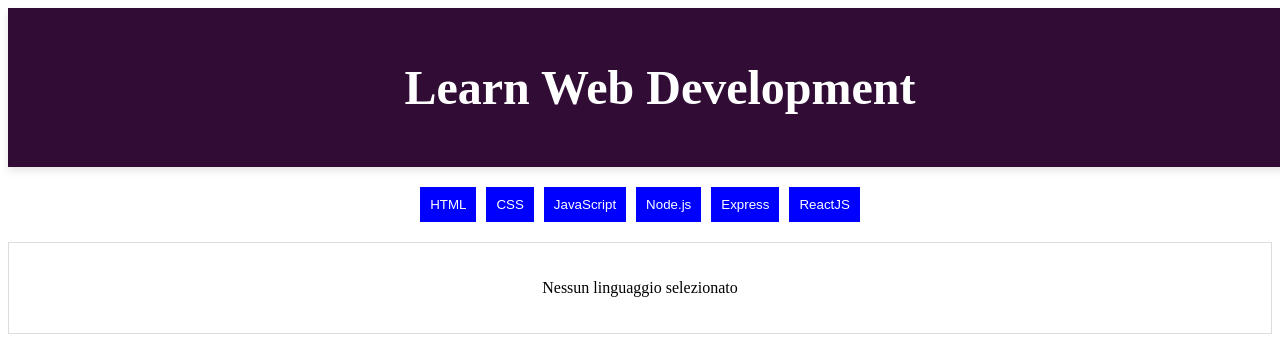
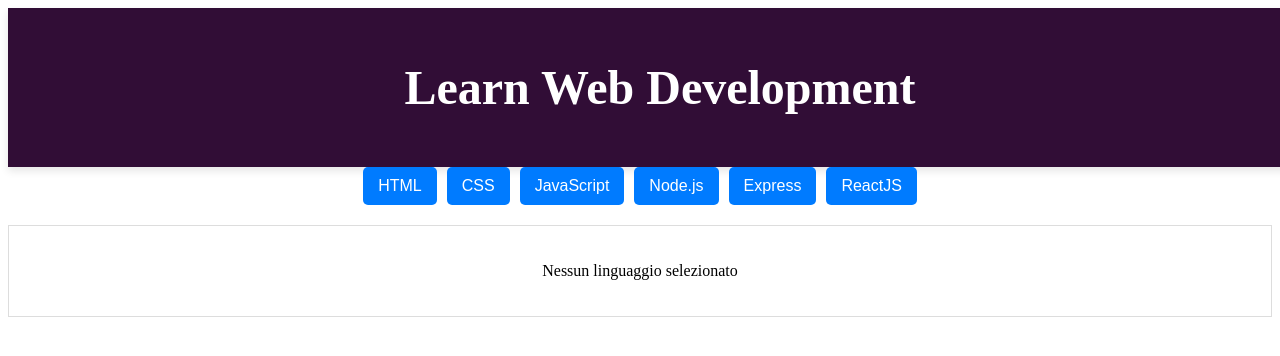
Before and after one commit to VincenzoAmari/react-use-state, a React (Vite) app: page / in a window 1280 px wide. Shown: the top 356 px of the page. Built offline with nearby package versions, Linux system fonts and the light colour scheme.

Commit message:
update css

```diff
--- a/src/App.css
+++ b/src/App.css
@@ -16,17 +16,20 @@ header {
 }
 .buttons {
   display: flex;
+  flex-wrap: wrap;
+  justify-content: center;
   gap: 10px;
-  justify-content: center;
-  margin: 20px 0;
+  margin-bottom: 20px;
 }
 
 button {
-  padding: 10px;
+  padding: 10px 15px;
   border: none;
   cursor: pointer;
-  background-color: blue;
+  background-color: #007bff;
   color: white;
+  border-radius: 5px;
+  font-size: 1rem;
 }
 
 button.active {
```
